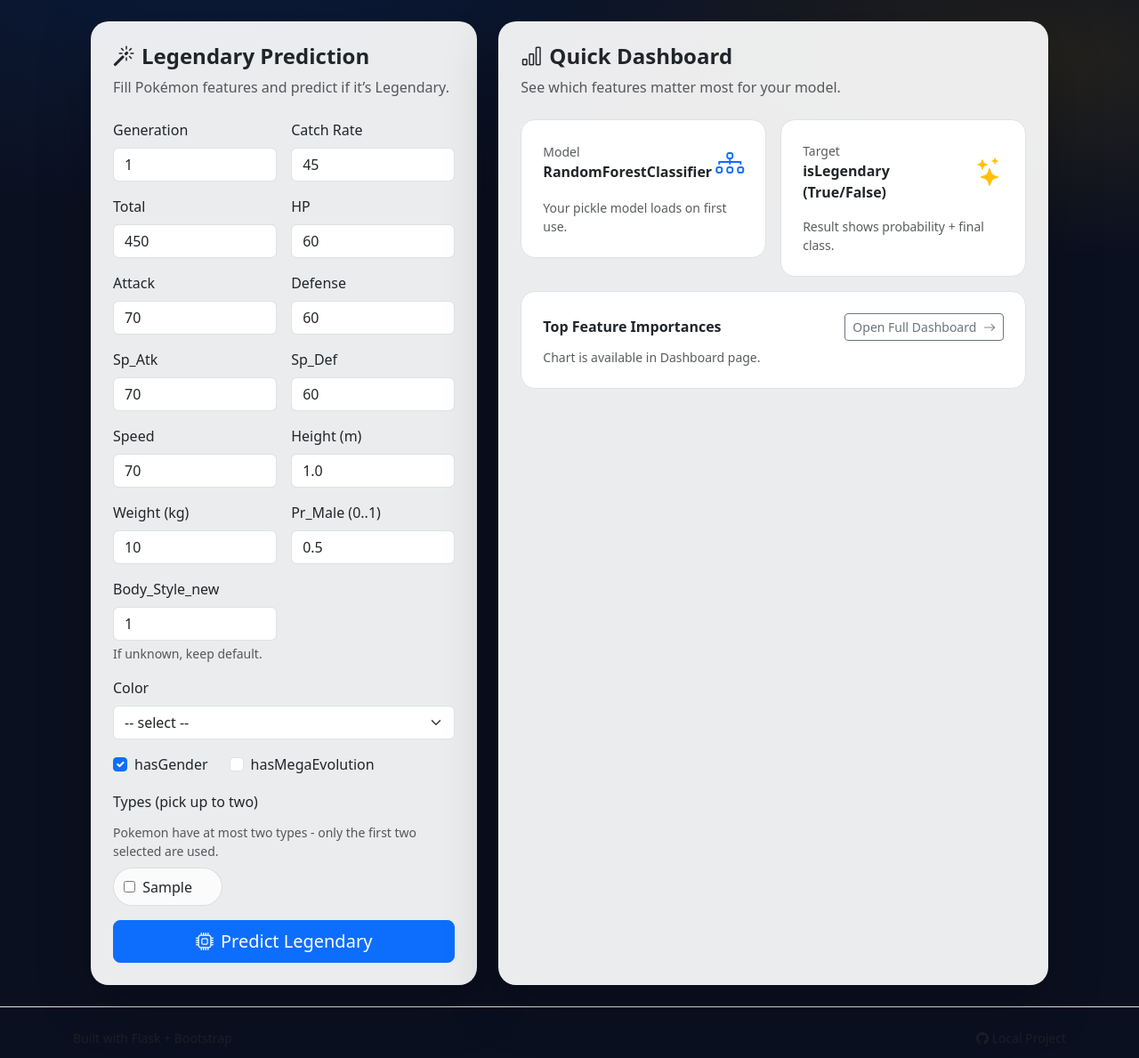
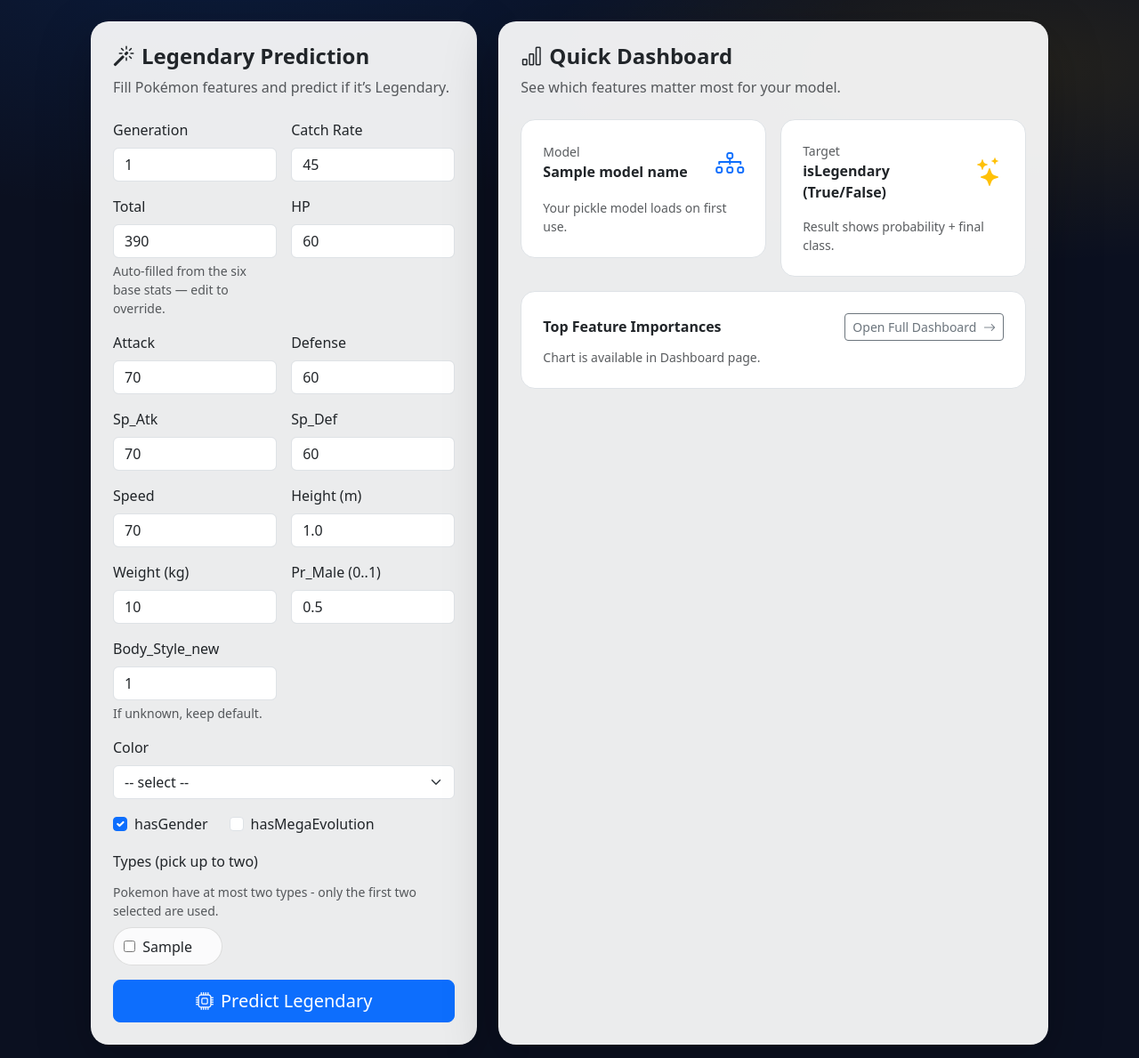
Before and after one commit to NoorullahZamindar-007/Pok-mon-Legendary-Prediction-Web-Application, a Flask app: template templates/index.html in a window 1280 px wide. Shown: the part 57-1246 px from the top of the page at 89% size. Run offline with Flask 3, Linux system fonts and the light colour scheme; the template is opened without the code that fills it: most values are stand-ins (such as "Sample title", 1, 10 or a date in 2020).

Commit message:
Auto-fill Total from base stats, label form fields, derive model name, scope Chart.js to dashboard

```diff
--- a/app.py
+++ b/app.py
@@ -347,13 +347,15 @@ def interpret_prediction(prediction) -> bool:
 
 @app.route("/", methods=["GET"])
 def index():
-    if get_model() is None:
+    model = get_model()
+    if model is None:
         return model_unavailable()
     return render_template(
         "index.html",
         features=get_features(),
         type_features=TYPE_FEATURES,
-        color_features=COLOR_FEATURES
+        color_features=COLOR_FEATURES,
+        model_name=type(model).__name__
     )
 
 
@@ -400,7 +402,8 @@ def dashboard():
     return render_template(
         "dashboard.html",
         top_labels=labels,
-        top_values=values
+        top_values=values,
+        model_name=type(model).__name__
     )
 
 
--- a/static/js/app.js
+++ b/static/js/app.js
@@ -1,4 +1,7 @@
 (function () {
+  // Chart.js loads in the dashboard's extra_js block, after this file,
+  // so wait for DOMContentLoaded: by then every script has executed.
+  const initChart = () => {
   const el = document.getElementById("importanceChart");
   if (!el) return;
 
@@ -34,6 +37,12 @@
       }
     }
   });
+  };
+  if (document.readyState === "loading") {
+    document.addEventListener("DOMContentLoaded", initChart);
+  } else {
+    initChart();
+  }
 })();
 
 (function () {
@@ -48,3 +57,23 @@
     });
   });
 })();
+(function () {
+  // Total is the sum of the six base stats by definition, but the form
+  // used to accept any Total, so a self-contradictory vector (e.g.
+  // Total 900 with stats summing to 300) reached the model. Auto-fill
+  // Total from the stats until the user edits Total by hand.
+  const total = document.getElementById("Total");
+  if (!total) return;
+  const stats = ["HP", "Attack", "Defense", "Sp_Atk", "Sp_Def", "Speed"]
+    .map((name) => document.getElementById(name))
+    .filter(Boolean);
+  if (stats.length !== 6) return;
+  let manualTotal = false;
+  total.addEventListener("input", () => { manualTotal = true; });
+  const syncTotal = () => {
+    if (manualTotal) return;
+    total.value = stats.reduce((sum, el) => sum + (Number(el.value) || 0), 0);
+  };
+  stats.forEach((el) => el.addEventListener("input", syncTotal));
+  syncTotal();
+})();
--- a/templates/base.html
+++ b/templates/base.html
@@ -54,7 +54,6 @@
 </footer>
 
 <script src="https://cdn.jsdelivr.net/npm/bootstrap@5.3.3/dist/js/bootstrap.bundle.min.js"></script>
-<script src="https://cdn.jsdelivr.net/npm/chart.js@4.4.1/dist/chart.umd.min.js"></script>
 <script src="{{ url_for('static', filename='js/app.js') }}"></script>
 {% block extra_js %}{% endblock %}
 </body>
--- a/templates/dashboard.html
+++ b/templates/dashboard.html
@@ -1,11 +1,15 @@
 {% extends "base.html" %}
 {% block title %}Dashboard{% endblock %}
+
+{% block extra_js %}
+<script src="https://cdn.jsdelivr.net/npm/chart.js@4.4.1/dist/chart.umd.min.js"></script>
+{% endblock %}
 
 {% block content %}
 <div class="row mb-4">
   <div class="col-12">
     <h1 class="h3 fw-bold"><i class="bi bi-bar-chart me-2"></i>Model Dashboard</h1>
-    <p class="text-muted mb-0">Top feature importances from your RandomForest model.</p>
+    <p class="text-muted mb-0">Top feature importances from your {{ model_name }} model.</p>
   </div>
 </div>
 
--- a/templates/index.html
+++ b/templates/index.html
@@ -12,45 +12,45 @@
         <form method="POST" action="{{ url_for('predict') }}">
           <div class="row g-3">
             <div class="col-6">
-              <label class="form-label">Generation</label>
-              <input name="Generation" type="number" min="1" max="9" value="1" class="form-control">
+              <label class="form-label" for="Generation">Generation</label>
+              <input id="Generation" name="Generation" type="number" min="1" max="9" value="1" class="form-control">
             </div>
             <div class="col-6">
-              <label class="form-label">Catch Rate</label>
-              <input name="Catch_Rate" type="number" step="0.1" min="0" max="255" value="45" class="form-control">
+              <label class="form-label" for="Catch_Rate">Catch Rate</label>
+              <input id="Catch_Rate" name="Catch_Rate" type="number" step="0.1" min="0" max="255" value="45" class="form-control">
             </div>
 
-            <div class="col-6"><label class="form-label">Total</label><input name="Total" type="number" min="0" max="1530" value="450" class="form-control"></div>
-            <div class="col-6"><label class="form-label">HP</label><input name="HP" type="number" min="0" max="255" value="60" class="form-control"></div>
-            <div class="col-6"><label class="form-label">Attack</label><input name="Attack" type="number" min="0" max="255" value="70" class="form-control"></div>
-            <div class="col-6"><label class="form-label">Defense</label><input name="Defense" type="number" min="0" max="255" value="60" class="form-control"></div>
-            <div class="col-6"><label class="form-label">Sp_Atk</label><input name="Sp_Atk" type="number" min="0" max="255" value="70" class="form-control"></div>
-            <div class="col-6"><label class="form-label">Sp_Def</label><input name="Sp_Def" type="number" min="0" max="255" value="60" class="form-control"></div>
-            <div class="col-6"><label class="form-label">Speed</label><input name="Speed" type="number" min="0" max="255" value="70" class="form-control"></div>
+            <div class="col-6"><label class="form-label" for="Total">Total</label><input id="Total" name="Total" type="number" min="0" max="1530" value="450" class="form-control"><div class="form-text">Auto-filled from the six base stats — edit to override.</div></div>
+            <div class="col-6"><label class="form-label" for="HP">HP</label><input id="HP" name="HP" type="number" min="0" max="255" value="60" class="form-control"></div>
+            <div class="col-6"><label class="form-label" for="Attack">Attack</label><input id="Attack" name="Attack" type="number" min="0" max="255" value="70" class="form-control"></div>
+            <div class="col-6"><label class="form-label" for="Defense">Defense</label><input id="Defense" name="Defense" type="number" min="0" max="255" value="60" class="form-control"></div>
+            <div class="col-6"><label class="form-label" for="Sp_Atk">Sp_Atk</label><input id="Sp_Atk" name="Sp_Atk" type="number" min="0" max="255" value="70" class="form-control"></div>
+            <div class="col-6"><label class="form-label" for="Sp_Def">Sp_Def</label><input id="Sp_Def" name="Sp_Def" type="number" min="0" max="255" value="60" class="form-control"></div>
+            <div class="col-6"><label class="form-label" for="Speed">Speed</label><input id="Speed" name="Speed" type="number" min="0" max="255" value="70" class="form-control"></div>
 
             <div class="col-6">
-              <label class="form-label">Height (m)</label>
-              <input name="Height_m" type="number" step="0.01" min="0" max="30" value="1.0" class="form-control">
+              <label class="form-label" for="Height_m">Height (m)</label>
+              <input id="Height_m" name="Height_m" type="number" step="0.01" min="0" max="30" value="1.0" class="form-control">
             </div>
             <div class="col-6">
-              <label class="form-label">Weight (kg)</label>
-              <input name="Weight_kg" type="number" step="0.1" min="0" max="1000" value="10" class="form-control">
+              <label class="form-label" for="Weight_kg">Weight (kg)</label>
+              <input id="Weight_kg" name="Weight_kg" type="number" step="0.1" min="0" max="1000" value="10" class="form-control">
             </div>
 
             <div class="col-6">
-              <label class="form-label">Pr_Male (0..1)</label>
-              <input name="Pr_Male" type="number" step="0.01" min="0" max="1" value="0.5" class="form-control">
+              <label class="form-label" for="Pr_Male">Pr_Male (0..1)</label>
+              <input id="Pr_Male" name="Pr_Male" type="number" step="0.01" min="0" max="1" value="0.5" class="form-control">
             </div>
 
             <div class="col-6">
-              <label class="form-label">Body_Style_new</label>
-              <input name="Body_Style_new" type="number" step="0.01" min="0" value="1" class="form-control">
+              <label class="form-label" for="Body_Style_new">Body_Style_new</label>
+              <input id="Body_Style_new" name="Body_Style_new" type="number" step="0.01" min="0" value="1" class="form-control">
               <div class="form-text">If unknown, keep default.</div>
             </div>
 
             <div class="col-12">
-              <label class="form-label">Color</label>
-              <select class="form-select" name="color">
+              <label class="form-label" for="color">Color</label>
+              <select id="color" class="form-select" name="color">
                 <option value="">-- select --</option>
                 {% for c in color_features %}
                   <option value="{{ c }}">{{ c }}</option>
@@ -110,7 +110,7 @@
               <div class="d-flex align-items-center justify-content-between">
                 <div>
                   <div class="text-muted small">Model</div>
-                  <div class="fw-bold">RandomForestClassifier</div>
+                  <div class="fw-bold">{{ model_name }}</div>
                 </div>
                 <i class="bi bi-diagram-3 fs-2 text-primary"></i>
               </div>
```
